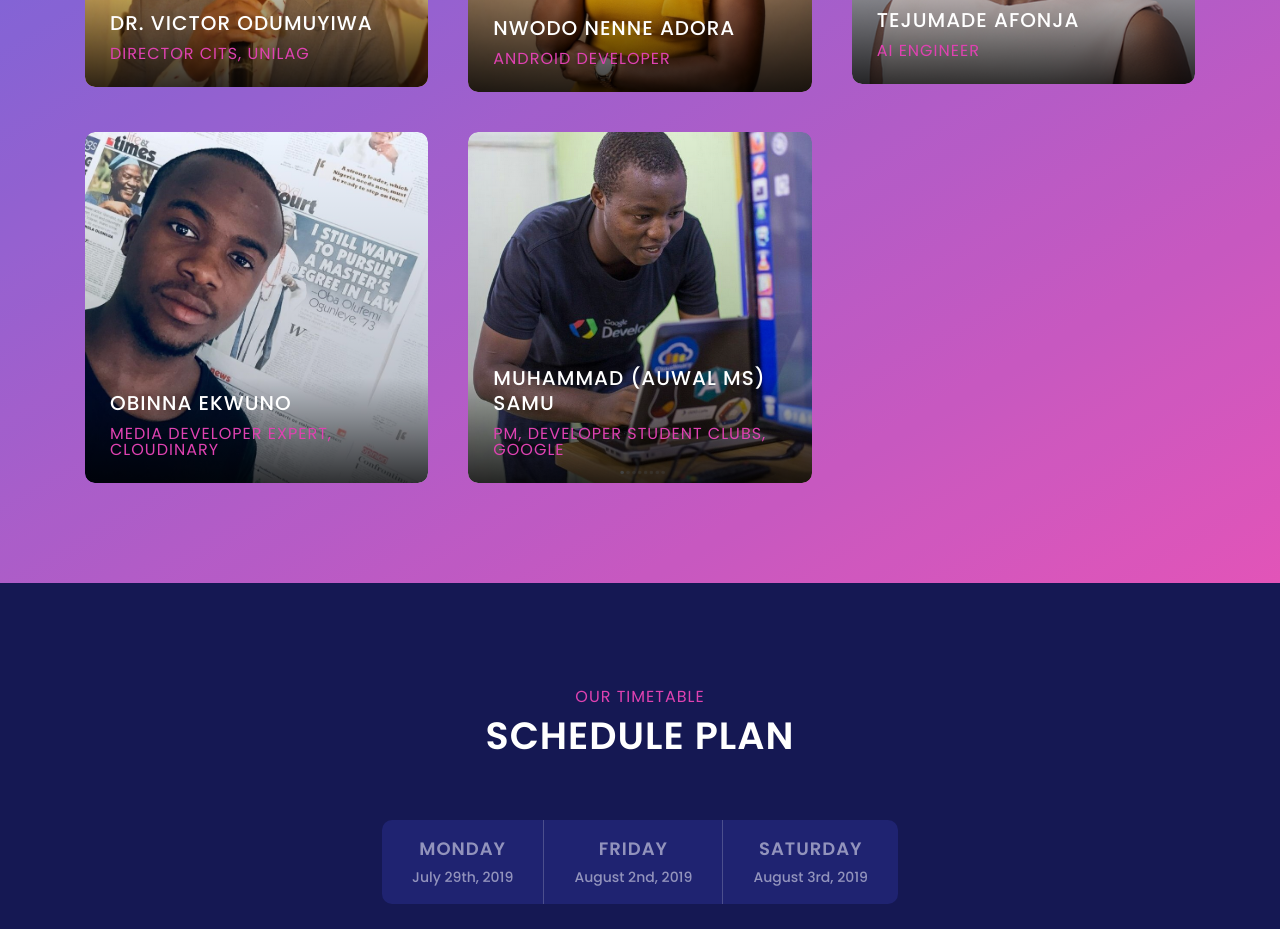
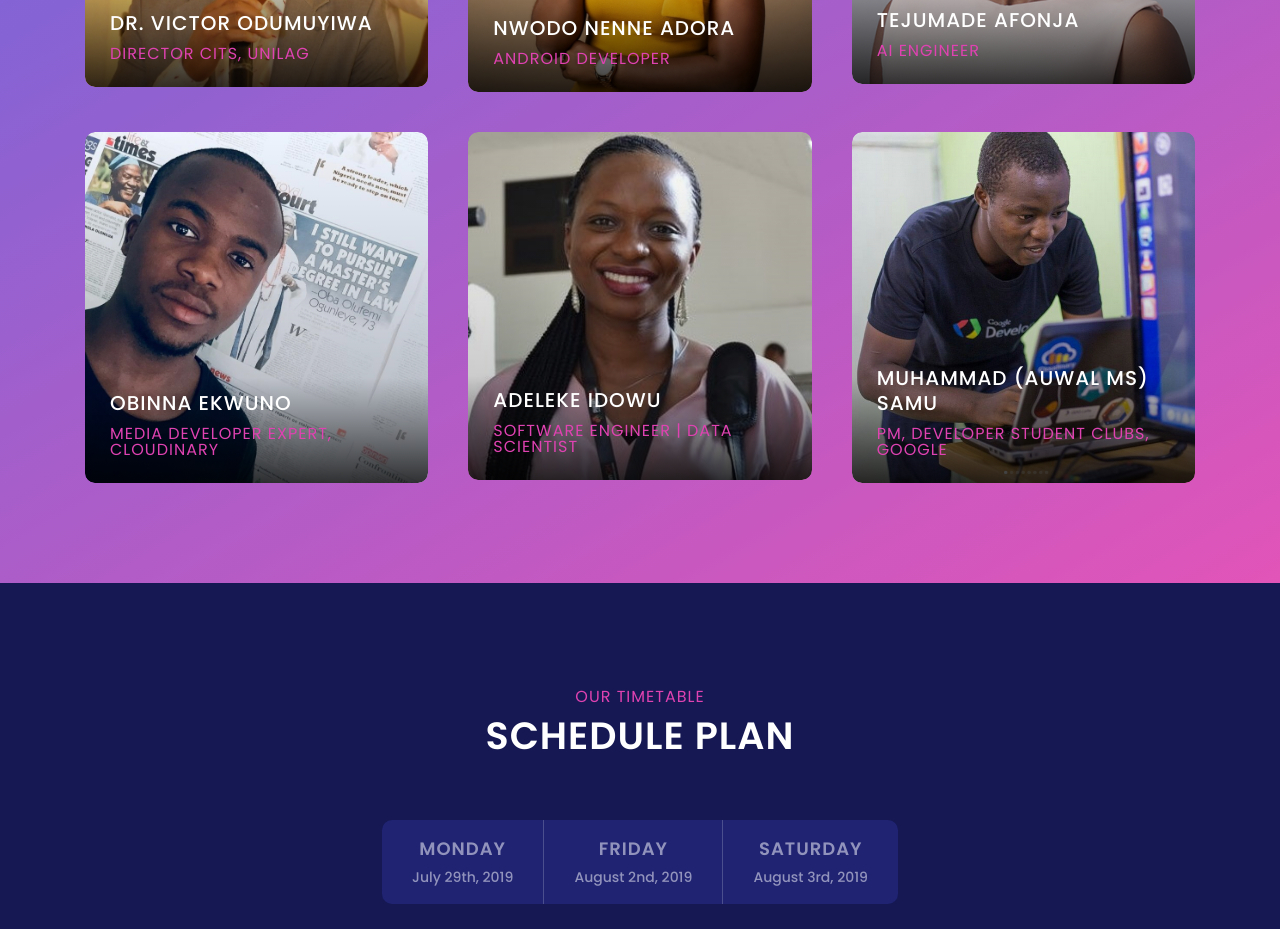
Before and after one commit to DSC-Unilag/open-hack-week-v1, a website: page index.html in a window 1280 px wide. Shown: the part 2180-3109 px from the top of the page. Drawn offline with Linux system fonts and the light colour scheme.

Commit message:
added a speaker

```diff
--- a/index.html
+++ b/index.html
@@ -272,6 +272,19 @@
                         </div>
                     </div>
                 </div>
+
+                <div class="col-12 col-md-6 col-lg-4">
+                        <div class="single-speaker-area bg-gradient-overlay-2 wow fadeInUp" data-wow-delay="300ms">
+
+                            <div class="speaker-single-thumb">
+                                <img src="img/idowu.jpg" alt="">
+                            </div>
+                            <div class="speaker-info">
+                                <h5>ADELEKE IDOWU</h5>
+                                <p>SOFTWARE ENGINEER | DATA SCIENTIST</p>
+                            </div>
+                        </div>
+                    </div>
 
                 <div class="col-12 col-md-6 col-lg-4">
                     <div class="single-speaker-area bg-gradient-overlay-2 wow fadeInUp" data-wow-delay="300ms">
```
Also changed, not shown: img/Idowu.jpg (added), img/idow2.jpg (added).
